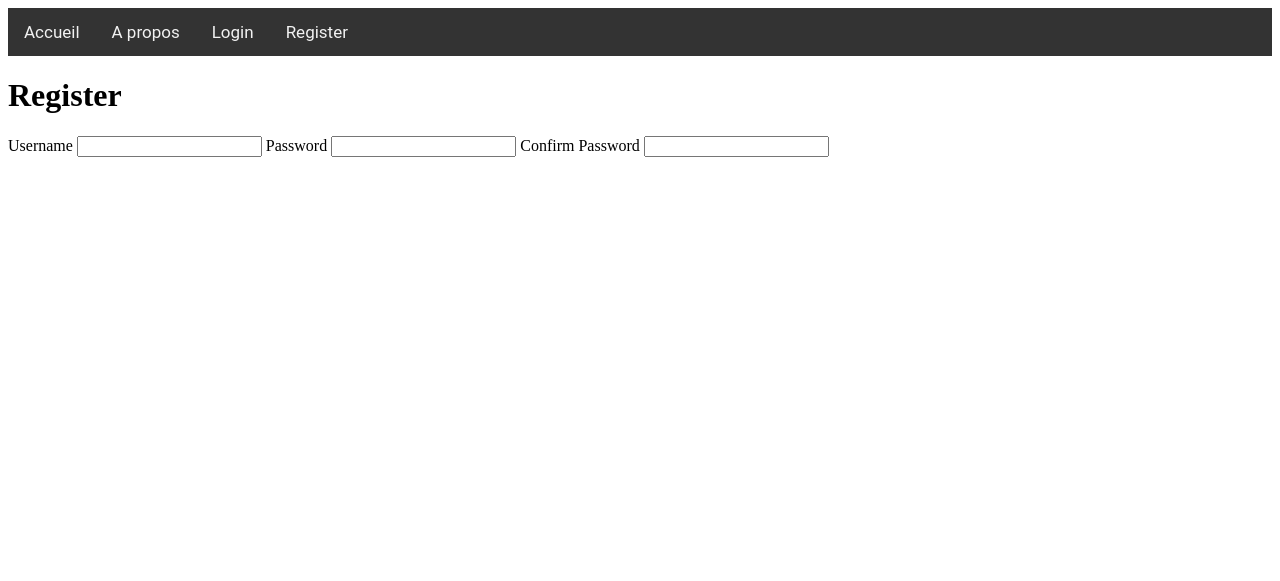
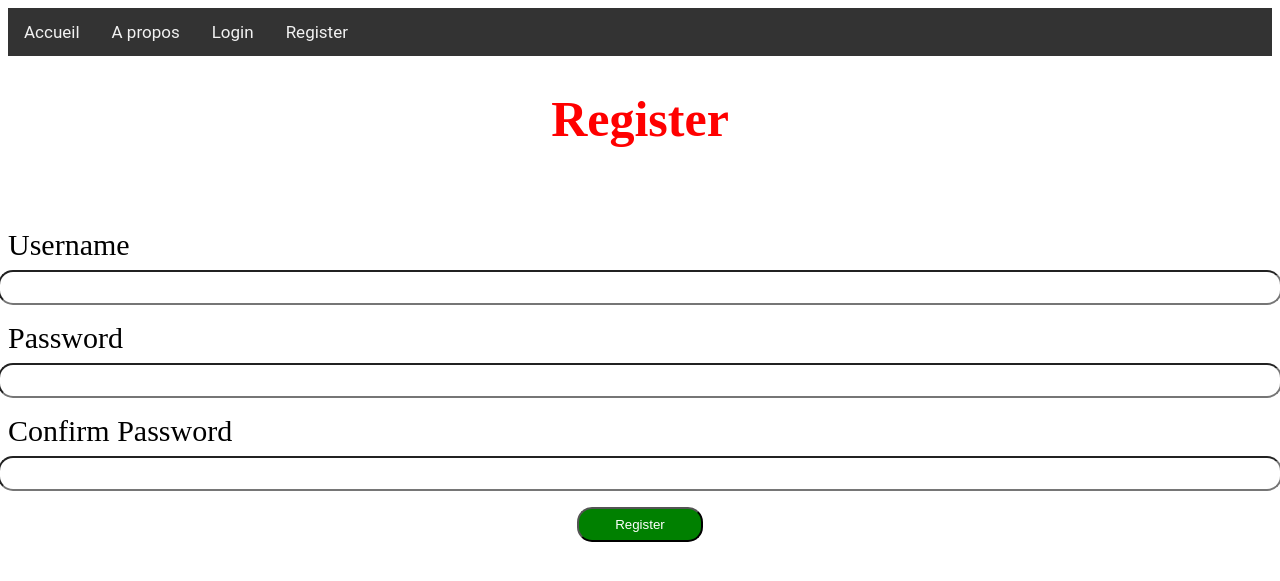
Before and after one commit to Kyxtaka/TPWebQuizPHP, a PHP site: page /register.php in a window 1280 px wide. Shown: the top 581 px of the page. Run offline with PHP 8.4, Linux system fonts and the light colour scheme.

```diff
--- a/src/css/index.css
+++ b/src/css/index.css
@@ -0,0 +1,86 @@
+h1{
+    color: red;
+    font-size: 50px;
+    text-align: center;
+}
+
+p{
+    color: blue;
+    font-size: 30px;
+    text-align: center;
+}
+
+div{
+    align-items: center;
+}
+
+h2{
+    color: green;
+    font-size: 40px;
+    text-align: center;
+}
+
+form{
+    align-items: center;
+    display: flex;
+    justify-content: center;
+    flex-direction: column;
+
+}
+label{
+    display: block;
+    width: 100%;
+    margin-bottom: 0.5rem;
+    font-size: 30px;
+}
+input{
+    width: 100%;
+    padding: 0.5rem;
+    margin-bottom: 1rem;
+    border-radius: 15px;
+}
+
+button{
+    border-radius: 15px;
+}
+
+form>button{
+    background-color: green;
+    color: white;
+    width: 10%;
+    cursor: pointer;
+}
+
+#hide{
+    background-color: aquamarine;
+    color: black;
+}
+
+.button-container{
+    display: flex;
+    justify-content: center;
+    align-items: center;
+    margin-top: 1rem;
+}
+
+#startButton{
+    background-color: aquamarine;
+    color: black;
+    width: 15%;
+    height: 40px;
+    cursor: pointer;
+    margin: 50px;
+}
+
+.question{
+    display: flex;
+    flex-wrap: wrap;
+}
+
+.question :first-child{
+    width: 100%;
+}
+
+.question label{
+    width: 30%;
+}
--- a/src/css/pages/login.css
+++ b/src/css/pages/login.css
@@ -4,3 +4,37 @@
     margin-top: 1rem;
     margin-bottom: 1rem;
 }
+
+form{
+    display: flex;
+    flex-direction: column;
+    align-items: center;
+    justify-content: center;
+    margin-top: 5rem;
+}
+
+label{
+    display: block;
+    margin-bottom: 0.5rem;
+    font-size: 30px;
+}
+input{
+    width: 50%;
+    padding: 0.5rem;
+    margin-bottom: 1rem;
+    border-radius: 15px;
+}
+
+h1{
+    color: red;
+    font-size: 50px;
+    text-align: center;
+    width: 100%;
+}
+
+#submit{
+    background-color: green;
+    color: white;
+    width: 10%;
+    cursor: pointer;
+}
--- a/src/login.php
+++ b/src/login.php
@@ -22,7 +22,6 @@ if (!empty($_POST['login']) && !empty($_POST['password'])) {
 <meta charset="UTF-8">
     <meta name="viewport" content="width=device-width, initial-scale=1.0">
     <link rel="stylesheet" href="css/navbar.css">
-    <link rel="stylesheet" href="css/index.css">
     <link rel="stylesheet" href="css/pages/login.css">
     <script src="js/W3IncludeHTML.js"></script>
     <title>Login</title>
@@ -51,7 +50,7 @@ if (!empty($_POST['login']) && !empty($_POST['password'])) {
         <input type="text" name="login" id="login">
         <label for="password">Password</label>
         <input type="password" name="password" id="password">
-        <input type="submit" value="Login">
+        <input id="submit" type="submit" value="Login">
         <?php
         if (!(empty($_GET["error"]))) {
             $message = '<p id="error">%s</p>';
--- a/src/register.php
+++ b/src/register.php
@@ -4,6 +4,7 @@
     <meta charset="UTF-8">
     <meta name="viewport" content="width=device-width, initial-scale=1.0">
     <link rel="stylesheet" href="css/navbar.css">
+    <link rel="stylesheet" href="css/pages/login.css">
     <link rel="stylesheet" href="css/index.css">
     <script src="js/W3IncludeHTML.js"></script>
     <title>Register</title>
@@ -34,6 +35,7 @@
             <input type="password" name="pwd" id="pwd">
             <label for="confirm-pwd">Confirm Password</label>
             <input type="password" name="confirm-pwd" id="confirm-pwd">
+            <input id="submit" type="submit" value="Register">
         </form>
     </main>
 </body>
```
